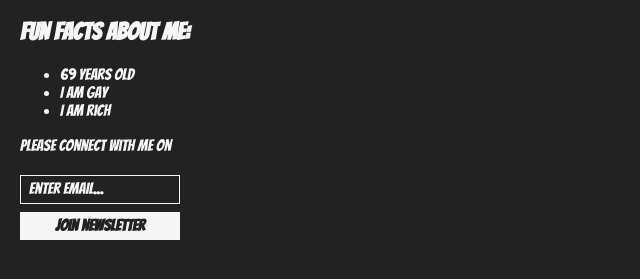
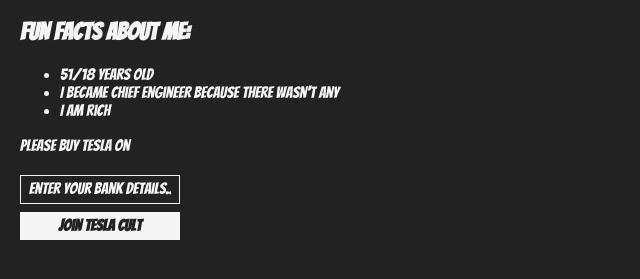
Before and after one commit to chakrahun/Personal-Website, a plain HTML site: page index.html in a window 1280 px wide. Shown: the part 373-652 px from the top of the page, without its empty margins (0-640 px from the left). Drawn offline with nearby package versions, Linux system fonts and the light colour scheme; a web font is replaced by a local one.

Commit message:
Update index.html

```diff
--- a/index.html
+++ b/index.html
@@ -6,16 +6,16 @@
         <script src="index.js"></script>
     </head>
     <body>
-        <img src="https://ichef.bbci.co.uk/news/640/cpsprodpb/14B1D/production/_125556748_gettyimages-1240422158.jpg">
+        <img src="https://nypost.com/wp-content/uploads/sites/2/2022/04/elon-musk-12.jpg?quality=75&strip=all&w=1024">
         <h1>Hi, my name is Elon</h1>
         <h2>Fun facts about me:</h2>
         <ul>
-            <li> 69 years old </li>
-            <li> I am gay </li>
+            <li> 51/18 years old </li>
+            <li> I became chief engineer because there wasn't any </li>
             <li> I am rich </li>
         </ul>
-        <p>Please connect with me on <a LinkedIn here.</a>
-        <input type="text" placeholder="Enter email...">
-        <button>Join newsletter</button>
+        <p>Please buy tesla on <a LinkedIn here.</a>
+        <input type="text" placeholder="Enter your bank details...">
+        <button>Join tesla cult</button>
     </body>
 </html>
```
